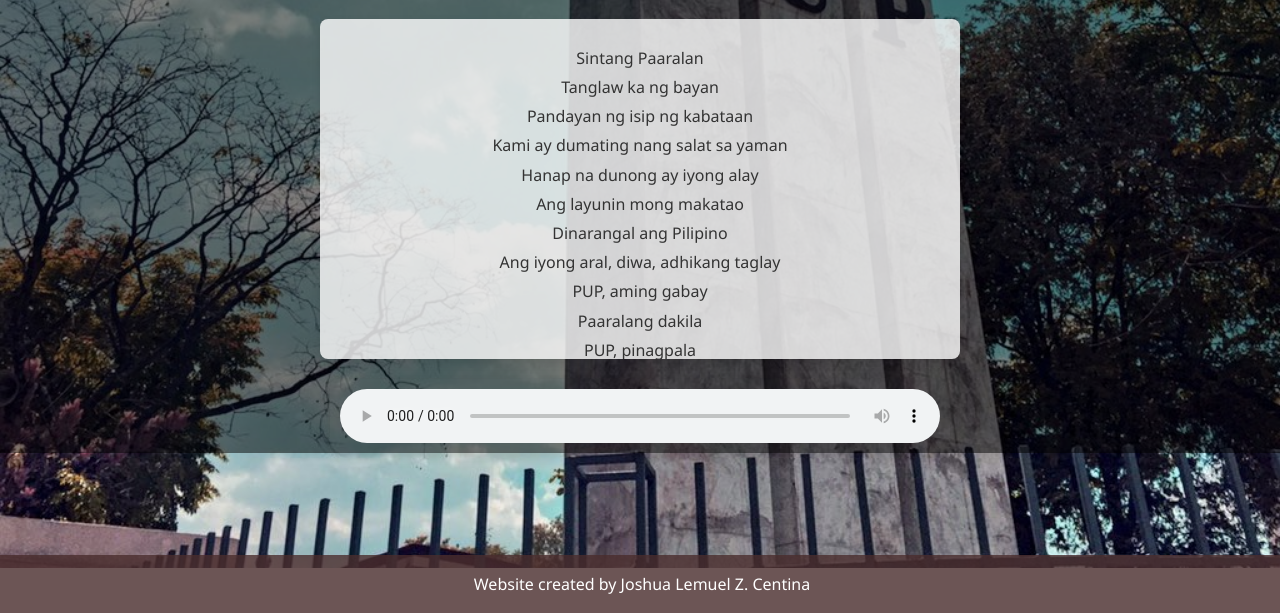
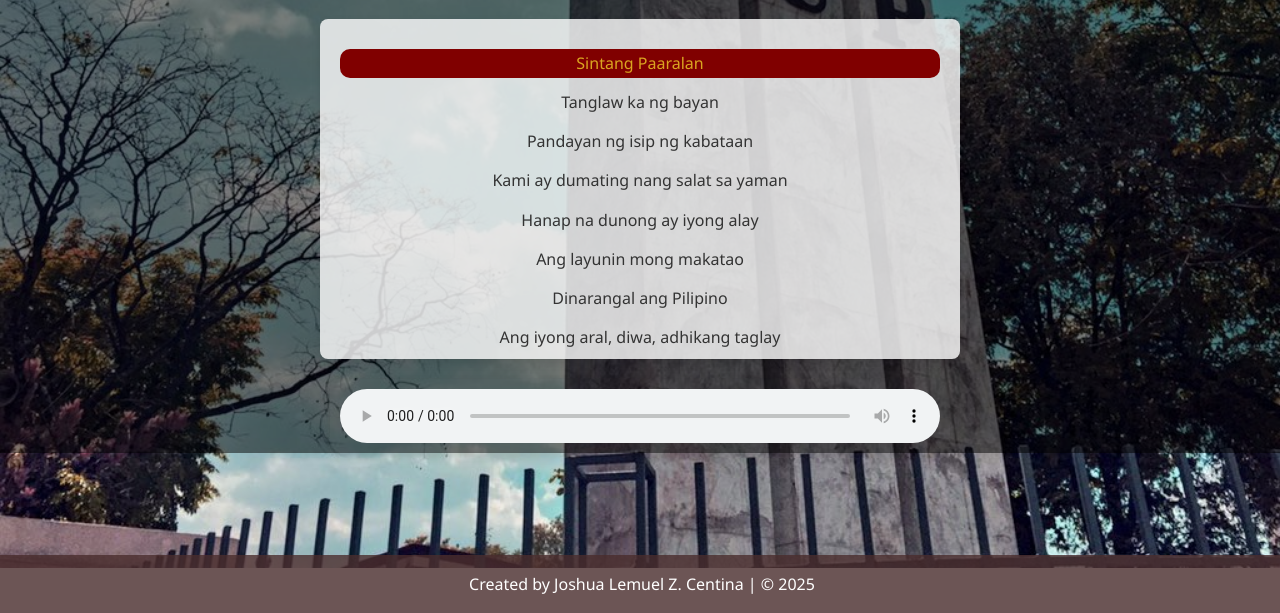
Before and after one commit to whatataps123/pup-hymn, a plain HTML site: page index.html in a window 1280 px wide. In both pictures the pointer is over the element "Sintang Paaralan". Shown: the part 187-800 px from the top of the page. Drawn offline with Linux system fonts and the light colour scheme.

Commit message:
styles: footer changes, added hover on lyrics

```diff
--- a/index.html
+++ b/index.html
@@ -49,7 +49,7 @@
     </audio>
 
     <footer>
-        <p>Website created by Joshua Lemuel Z. Centina</p>
+        <p>Created by Joshua Lemuel Z. Centina | © 2025</p>
     </footer>
 </body>
 
--- a/style.css
+++ b/style.css
@@ -65,14 +65,23 @@
 .lyrics p {
     margin: 10px 0;
     text-align: center;
+    padding: 5px;
 }
 
 .lyrics p.highlight {
     color: #daa520;
     font-weight: bold;
-    font-size: 1.1em;
+    font-size: 1.2em;
     background-color: #800000;
     border-radius: 10px;
+}
+
+.lyrics p:hover {
+    background-color: #800000;
+    color: #daa520;
+    cursor: pointer;
+    border-radius: 10px;
+    transition: background-color 0.3s, color 0.3s;
 }
 
 audio {
```
